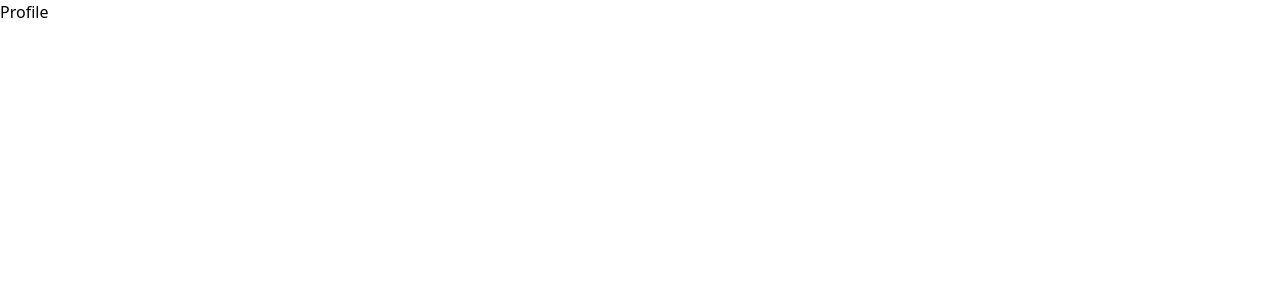
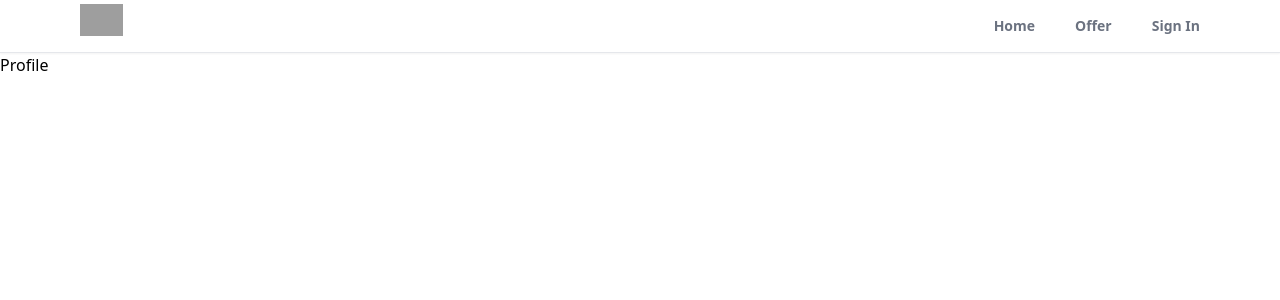
Before and after one commit to olasharaff/Realtor-App, a React (Create React App) app: page /profile in a window 1280 px wide. Shown: the top 300 px of the page. Built offline with nearby package versions, Linux system fonts and the light colour scheme; grey boxes are pictures that could not be loaded.

Commit message:
create components and Navbar

```diff
--- a/src/App.js
+++ b/src/App.js
@@ -5,12 +5,14 @@ import SignIn from './pages/SignIn';
 import Offer from './pages/Offer';
 import Profile from './pages/Profile';
 import ForgetPassword from './pages/ForgetPassword';
+import Header from "./components/Header";
 
 
 function App() {
   return (
     <>
       <Router>
+      <Header />
         <Routes>
           <Route path="/" element={<Home />} />
           <Route path="/profile" element={<Profile />} />
--- /dev/null
+++ b/src/components/Header.jsx
@@ -0,0 +1,46 @@
+import React from 'react';
+import { useLocation, useNavigate } from 'react-router';
+
+export default function Header() {
+    // useLocation ===> to get the location of pages
+    const location = useLocation();
+    // useNavigation ===> to  navigate through each pages
+    const navigate = useNavigate();
+    console.log(location.pathname);
+
+    function pathMatchesRoute(route) {
+        return route === location.pathname;
+    }
+
+    return (
+        <div className='bg-white pt-1 border-b shadow-sm sticky z-50 top-0'>
+            <header className='flex justify-between max-w-6xl mx-auto px-4'>
+                <div>
+                    <img
+                        src="https://static.rdc.moveaws.com/images/logos/rdc-logo-default.svg"
+                        alt="Nav-logo"
+                        className='h-8 cursor-pointer' onClick={(() => navigate('/'))}
+                    />
+                </div>
+                <div>
+                    <ul className='flex space-x-10 '>
+                        <li
+                            className={` cursor-pointer py-3 text-sm font-semibold text-gray-500 border-b-4 ${pathMatchesRoute('/') ? 'text-black border-b-red-600 cursor-pointer' : 'border-transparent'
+                                }`} onClick={(() => navigate('/'))}
+                        >
+                            Home
+                        </li>
+                        <li
+                            className={`cursor-pointer py-3 text-sm font-semibold text-gray-500 border-b-4 ${pathMatchesRoute('/offer') ? 'text-black border-b-red-500 cursor-pointer' : 'border-transparent'
+                                }`} onClick={(() => navigate('/offer'))}
+                        >
+                            Offer
+                        </li>
+                        <li className={`cursor-pointer py-3 text-sm font-semibold text-gray-500 border-b-4 ${pathMatchesRoute('/sign-in') ? 'text-black border-b-red-500 cursor-pointer' : 'border-transparent'
+                            }`} onClick={(() => navigate('/sign-in'))}>Sign In </li>
+                    </ul>
+                </div>
+            </header>
+        </div>
+    );
+}
```
